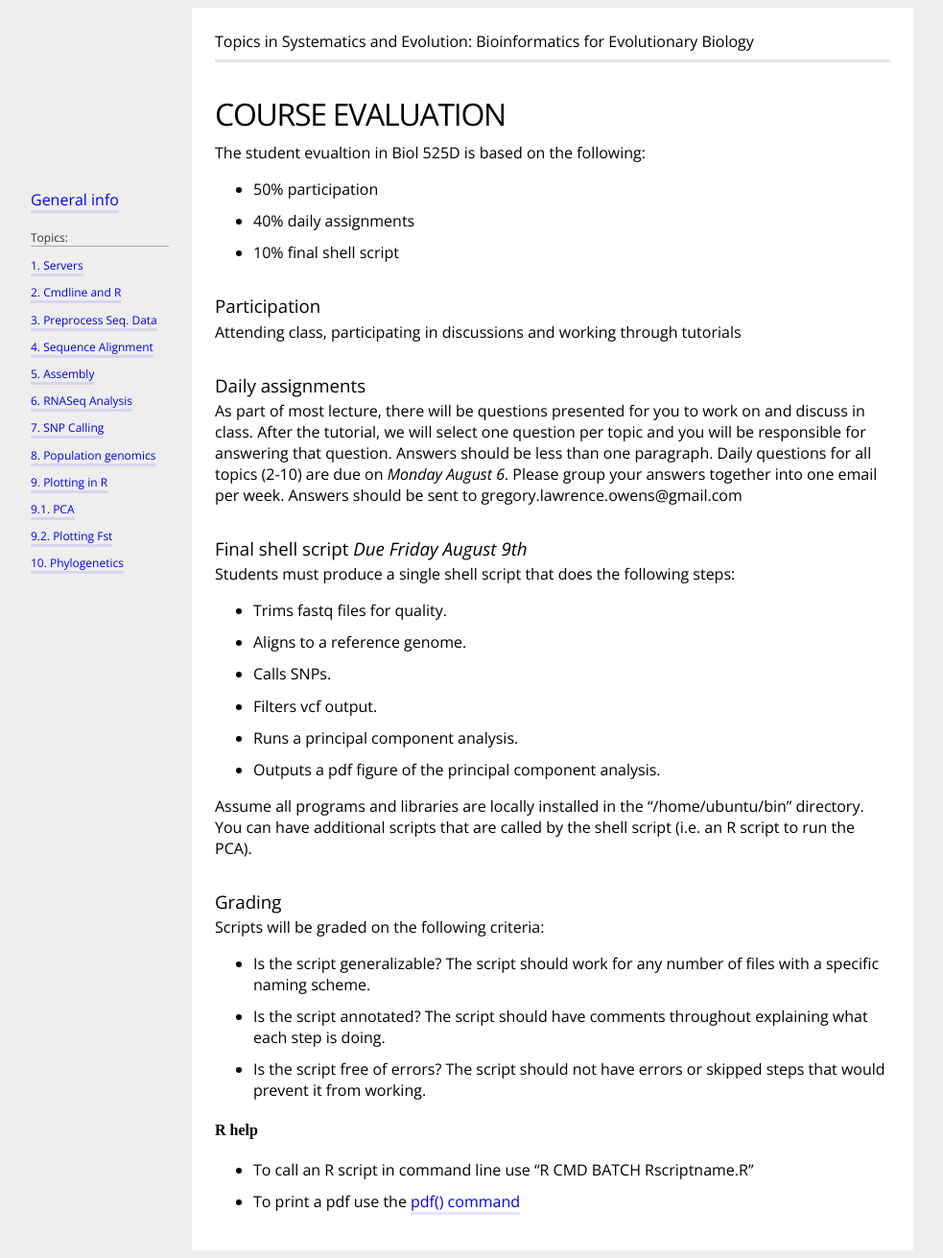
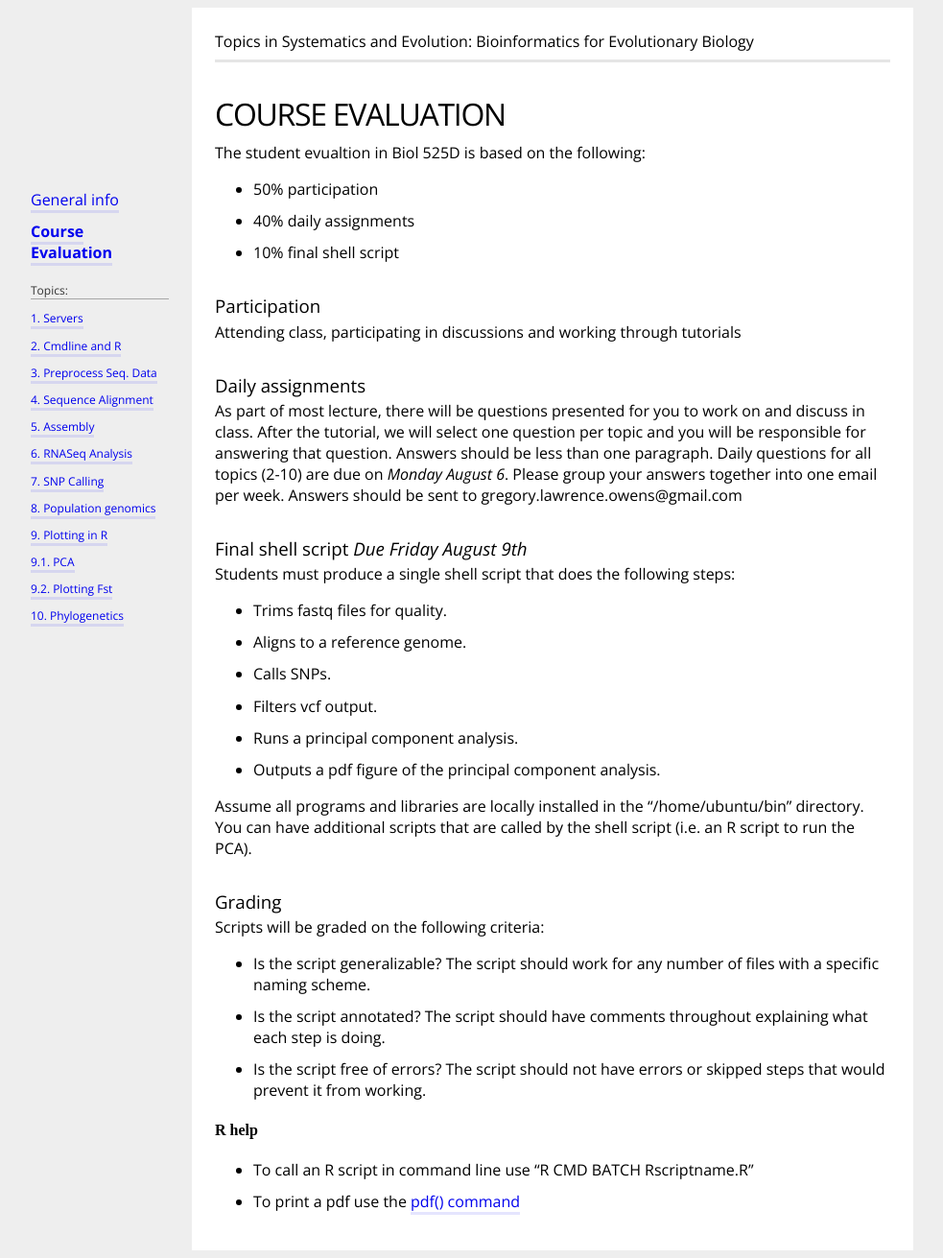
Before and after one commit to owensgl/biol525D, a Jekyll site: the page built from resources/grading.md, in a window 1280 px wide. Shown: the whole page at 96% size, without its empty margins (64-1047 px from the left). Built offline with Jekyll 4.4.1, drawn with Linux system fonts in a browser that asks for light colours; our own code applies the rules of GitHub Pages for plain Markdown files.

Commit message:
Update grading.md

```diff
--- a/resources/grading.md
+++ b/resources/grading.md
@@ -1,5 +1,7 @@
 ---
 title: Course Evaluation
+menuItem: Course Evaluation
+menuPosition: 2
 ---
 
 The student evualtion in Biol 525D is based on the following:
```
